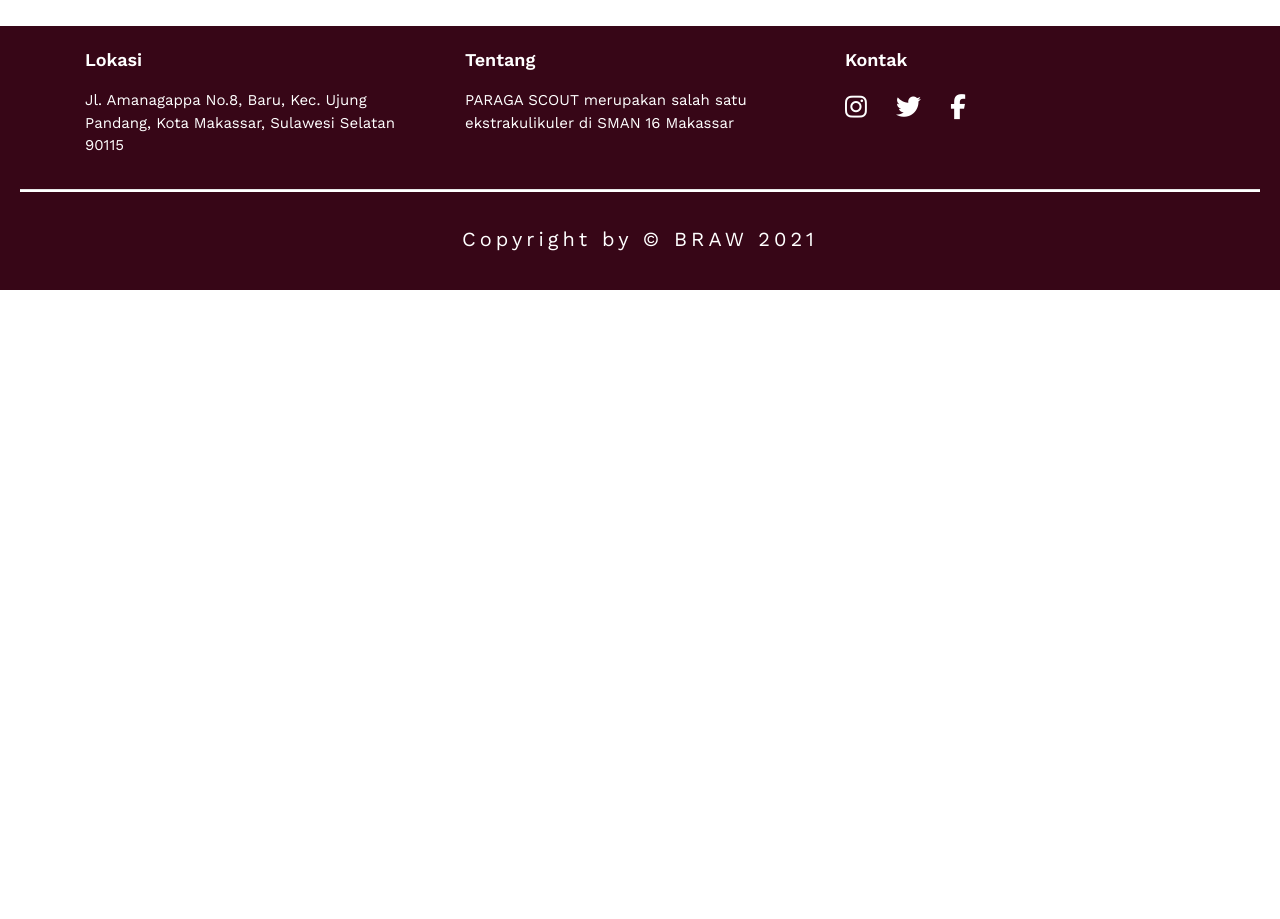
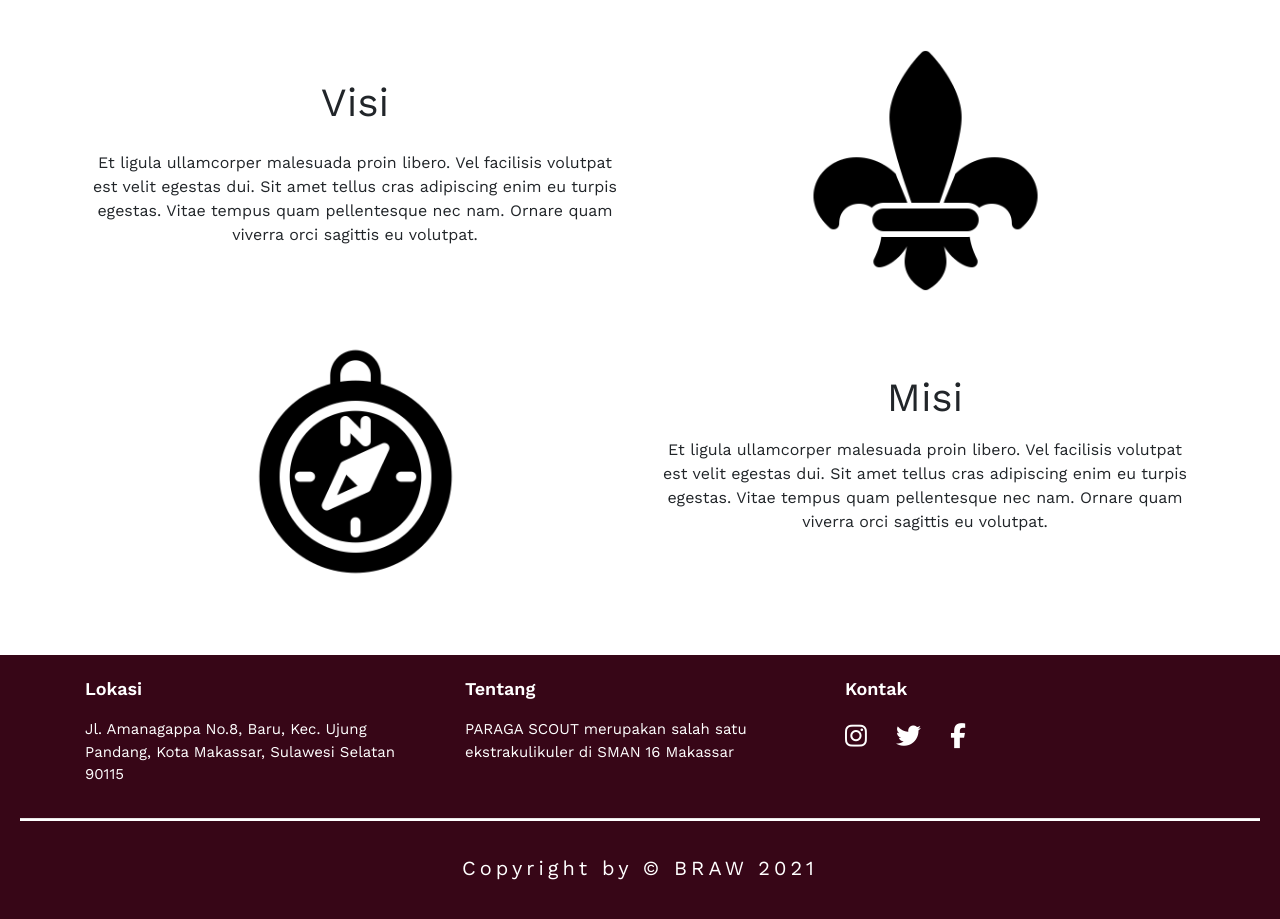
Before and after one commit to artyaaryatama/front-end-website-SMAN-16-Makassar, a PHP site: page /views/visi-misi.php in a window 1280 px wide. Shown: the part 798-1717 px from the top of the page. Before the commit the page ends 1088 px from the top, so only its background shows below. Run offline with PHP 8.4, Linux system fonts and the light colour scheme; some libraries are stand-ins or nearby versions.

Commit message:
Memperbaiki Visi Misi Page

```diff
--- a/assets/stylesheet/style.css
+++ b/assets/stylesheet/style.css
@@ -669,36 +669,32 @@ body {
 .wrapper-visi .jumbotron {
   background: linear-gradient(rgba(0, 0, 0, 0.8), rgba(0, 0, 0, 0.8)),
     url("../image/header-jumbotron.jpg");
-  height: 50vh;
+  height: 90vh;
   background-size: cover;
   background-position: center;
   border-radius: 0px !important;
+  color: var(--putih);
   display: flex;
   align-items: center;
+}
+
+.wrapper-visi .jumbotron .container h3 {
   font-weight: 400;
   font-size: 55px;
-  color: var(--putih);
-  letter-spacing: 6px;
 }
 
 .wrapper-visi .jumbotron .container p {
   padding-top: 30px;
-  font-size: small;
-  align-items: center;
+  font-size: 20px;
 }
 
 .wrapper-visi-content {
-  width: 100%;
-  display: flex;
-  flex-direction: column;
-  justify-content: center;
-  align-items: center;
+  margin-top: 50px;
+
 }
 
-.wrapper-visi-content .content {
-  display: inline-block;
-  text-align: center;
-  width: 80%;
+.wrapper-visi-content .content img{
+  width: 45%;
 }
 
 /* -------------
--- a/views/visi-misi.php
+++ b/views/visi-misi.php
@@ -59,21 +59,39 @@
     <div class="wrapper-visi">
       <div class="jumbotron">
         <div class="container">
-          <h3 class="display-4 text-center"> Tentang Paraga Scout </h3>
+          <h3 class="text-center"> Tentang Paraga Scout </h3>
           <p class=" text-center">  Et ligula ullamcorper malesuada proin libero. Vel facilisis volutpat est velit egestas dui. Sit amet tellus cras adipiscing enim eu turpis egestas. Vitae tempus quam pellentesque nec nam. Ornare quam viverra orci sagittis eu volutpat. </p>
         </div>
       </div>
      </div>
 
-     <div class="wrapper-visi-content">
-       <div class="content">
+     <div class="wrapper-visi-content text-center">
+       <div class="content container">
+         <!-- Visi -->
+         <div class="row mb-5">
+           <div class="col-md-6 justify-content-center align-self-center">
+            <h1 class="mb-4">Visi</h1>
+            <p class="mt-3">Et ligula ullamcorper malesuada proin libero. Vel facilisis volutpat est velit egestas dui. Sit amet tellus cras adipiscing enim eu turpis egestas. Vitae tempus quam pellentesque nec nam. Ornare quam viverra orci sagittis eu volutpat.</p>
+           </div>
+           <div class="col-md-6 mx-auto d-block">
+             <img src="../assets/image/scout-symbol.png" alt="">
+           </div>
+         </div>
+         <!-- Misi -->
+         <div class="row mt-5">
+           <div class="col-md-6 mx-auto d-block">
+             <img src="../assets/image/compass.png" alt="">
+           </div>
+           <div class="col-md-6 justify-content-center align-self-center">
+            <h1 clas="mb-4">Misi</h1>
+            <p class="mt-3">Et ligula ullamcorper malesuada proin libero. Vel facilisis volutpat est velit egestas dui. Sit amet tellus cras adipiscing enim eu turpis egestas. Vitae tempus quam pellentesque nec nam. Ornare quam viverra orci sagittis eu volutpat.</p>
+           </div>
+         </div>
 
-          <h3>Visi</h3>
-          <h5>Et ligula ullamcorper malesuada proin libero. Vel facilisis volutpat est velit egestas dui. Sit amet tellus cras adipiscing enim eu turpis egestas. Vitae tempus quam pellentesque nec nam. Ornare quam viverra orci sagittis eu volutpat.</h5>
+
 
           <br>
-          <h3>Misi</h3>
-          <h5>Et ligula ullamcorper malesuada proin libero. Vel facilisis volutpat est velit egestas dui. Sit amet tellus cras adipiscing enim eu turpis egestas. Vitae tempus quam pellentesque nec nam. Ornare quam viverra orci sagittis eu volutpat.</h5>
+
 
        </div>
        <!-- <div class="content">
```
Also changed, not shown: assets/image/compass.png (added), assets/image/scout-symbol.png (added).
